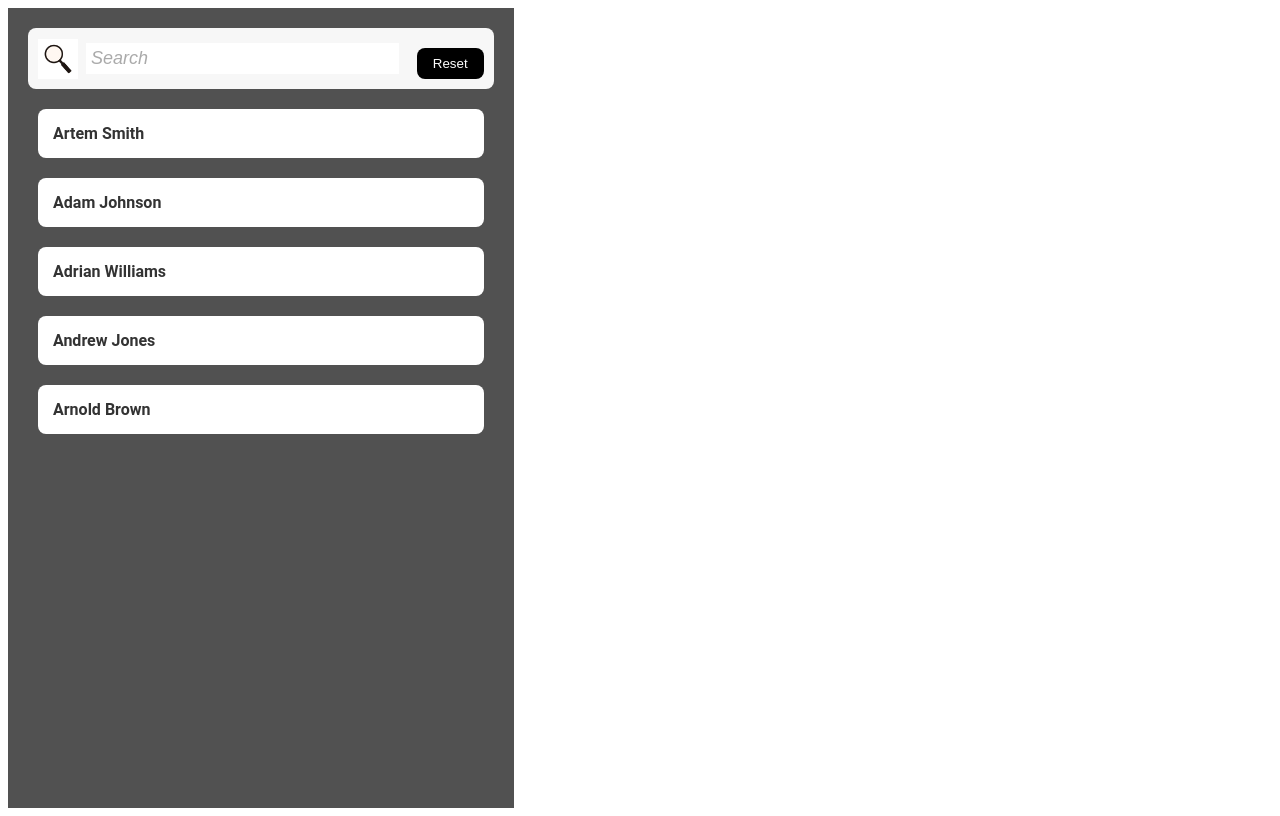
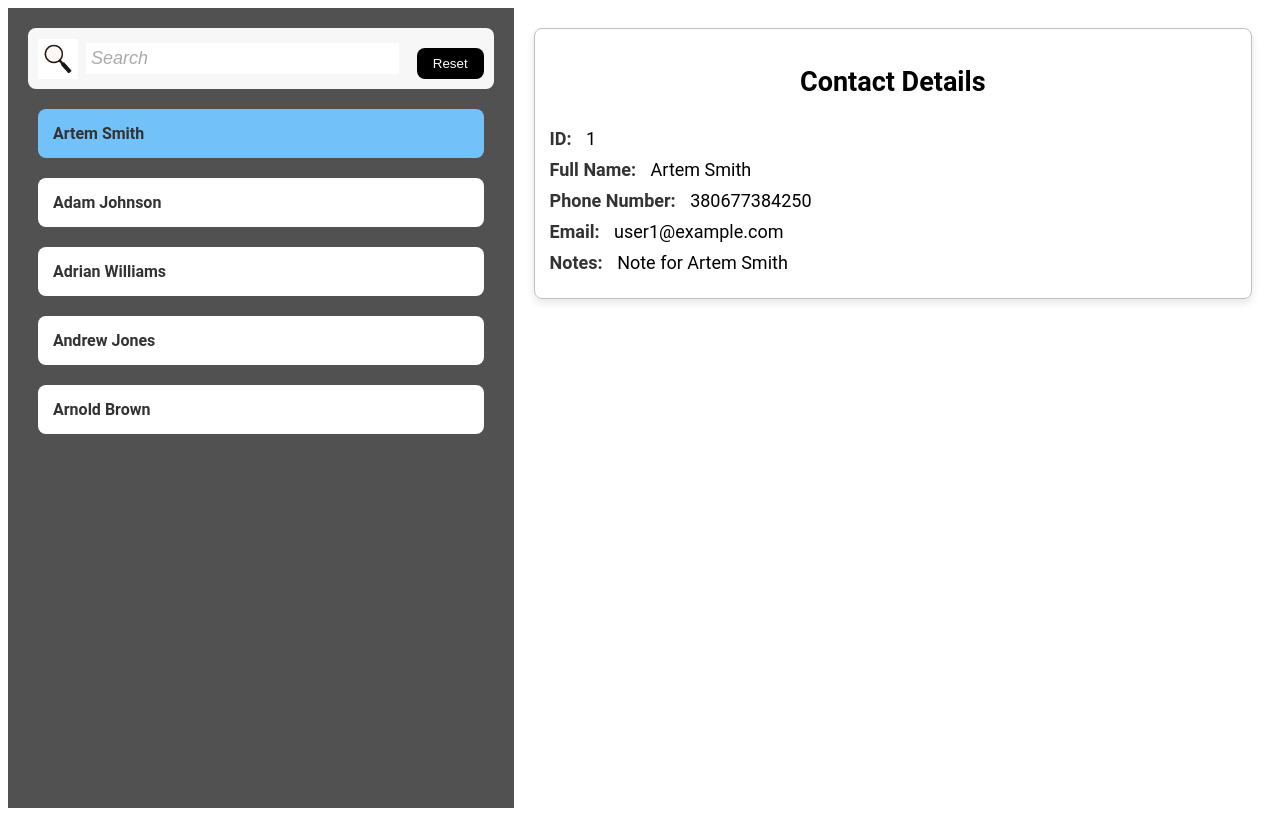
Before and after one commit to TsepukhMax/contact-book-react, a React (Vite) app: page / in a window 1280 px wide. Both pictures are taken after a click on the element "Artem Smith". Built offline with nearby package versions, Linux system fonts and the light colour scheme.

Commit message:
added contact-detail component

```diff
--- a/src/components/contact-book/contact-book.component.tsx
+++ b/src/components/contact-book/contact-book.component.tsx
@@ -2,13 +2,13 @@ import './contact-book.component.scss'
 import React from 'react'
 import ContactSearchComponent from '../contact-search/contact-search.component'
 import ContactItemComponent from '../contact-item/contact-item.component'
+import ContactDetailComponent from '../contact-detail/contact-detail.component'
 import { useContacts } from '../../hooks/useContacts'
 
 function ContactBookComponent() {
-  const { shortContacts } = useContacts()
+  const { shortContacts, selectedContact, selectContact } = useContacts()
 
   return (
-    <>
     <div className='container'>
       <div className='left-panel'>
         <ContactSearchComponent />
@@ -17,15 +17,16 @@ function ContactBookComponent() {
             key={contact.id}
             firstName={contact.firstName}
             lastName={contact.lastName}
-              isSelected={false}
+            isSelected={selectedContact?.id === contact.id}
+            onClick={() => selectContact(contact.id)}
           />
         ))}
       </div>
 
       <div className='right-panel'>
+        <ContactDetailComponent contact={selectedContact} />
       </div>
     </div>
-    </>
   )
 }
 
--- a/src/components/contact-detail/contact-detail.component.tsx
+++ b/src/components/contact-detail/contact-detail.component.tsx
@@ -0,0 +1,20 @@
+import React from 'react'
+import './contact-detail.component.scss'
+import { IContactDetailProps } from '../../interfaces/index'
+
+function ContactDetailComponent({ contact }: IContactDetailProps) {
+  if (!contact) return null
+
+  return (
+    <div className="contact-detail">
+      <h2>Contact Details</h2>
+      <div className="detail-row"><span>ID:</span> {contact.id}</div>
+      <div className="detail-row"><span>Full Name:</span> {contact.firstName} {contact.lastName}</div>
+      <div className="detail-row"><span>Phone Number:</span> {contact.phoneNumber}</div>
+      <div className="detail-row"><span>Email:</span> {contact.email}</div>
+      <div className="detail-row"><span>Notes:</span> {contact.notes}</div>
+    </div>
+  )
+}
+
+export default ContactDetailComponent
--- a/src/components/contact-item/contact-item.component.tsx
+++ b/src/components/contact-item/contact-item.component.tsx
@@ -2,9 +2,12 @@ import React from 'react'
 import './contact-item.component.scss'
 import { IContactItemProps } from '../../interfaces/index'
 
-function ContactItemComponent({ firstName, lastName, isSelected }: IContactItemProps) {
+function ContactItemComponent({ firstName, lastName, isSelected, onClick }: IContactItemProps) {
   return (
-    <div className={`contact-item ${isSelected ? 'selected' : ''}`}>
+    <div
+      className={`contact-item ${isSelected ? 'selected' : ''}`}
+      onClick={onClick}
+    >
     <span className="contact-name">{firstName} {lastName}</span>
   </div>
   )
```
Also changed, not shown: src/interfaces/index.ts (+14 -0 lines), src/hooks/useContacts.ts (line endings or trailing spaces). Lines whose indentation alone changed are shown as unchanged.
